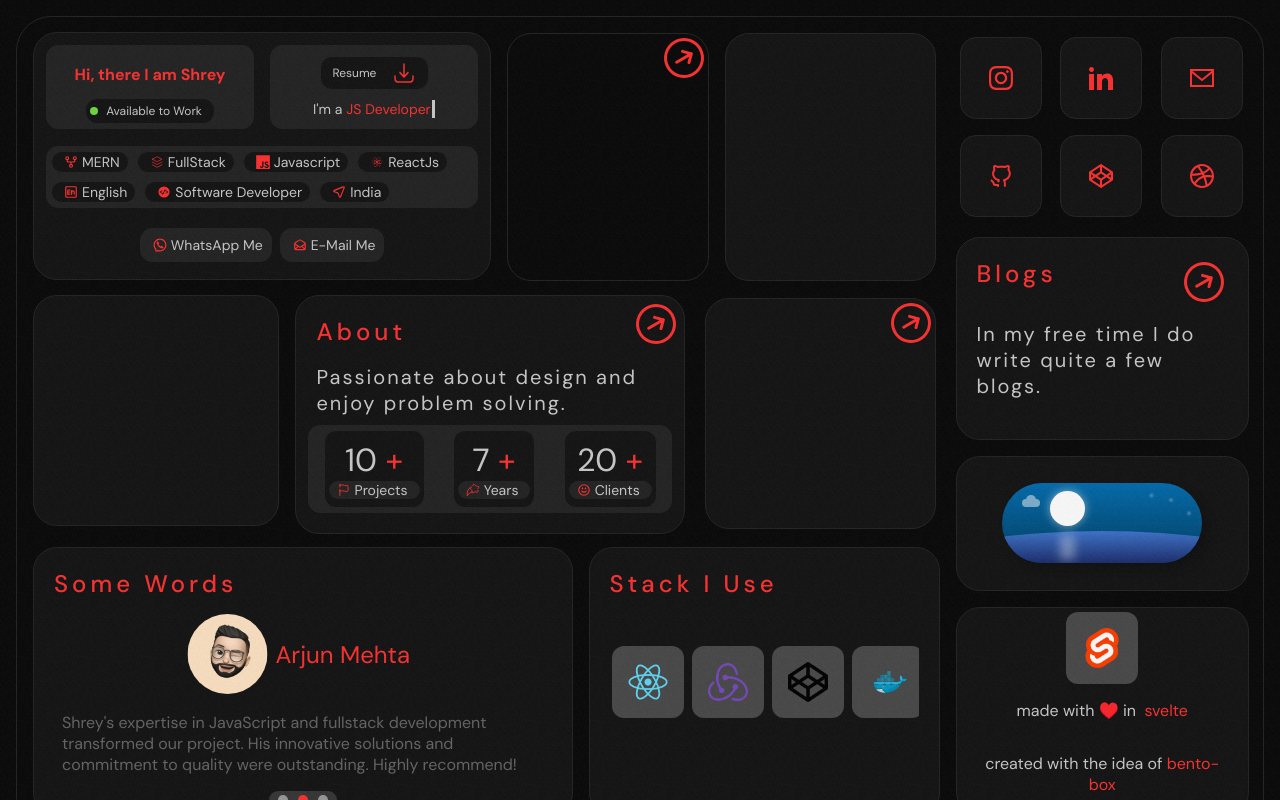
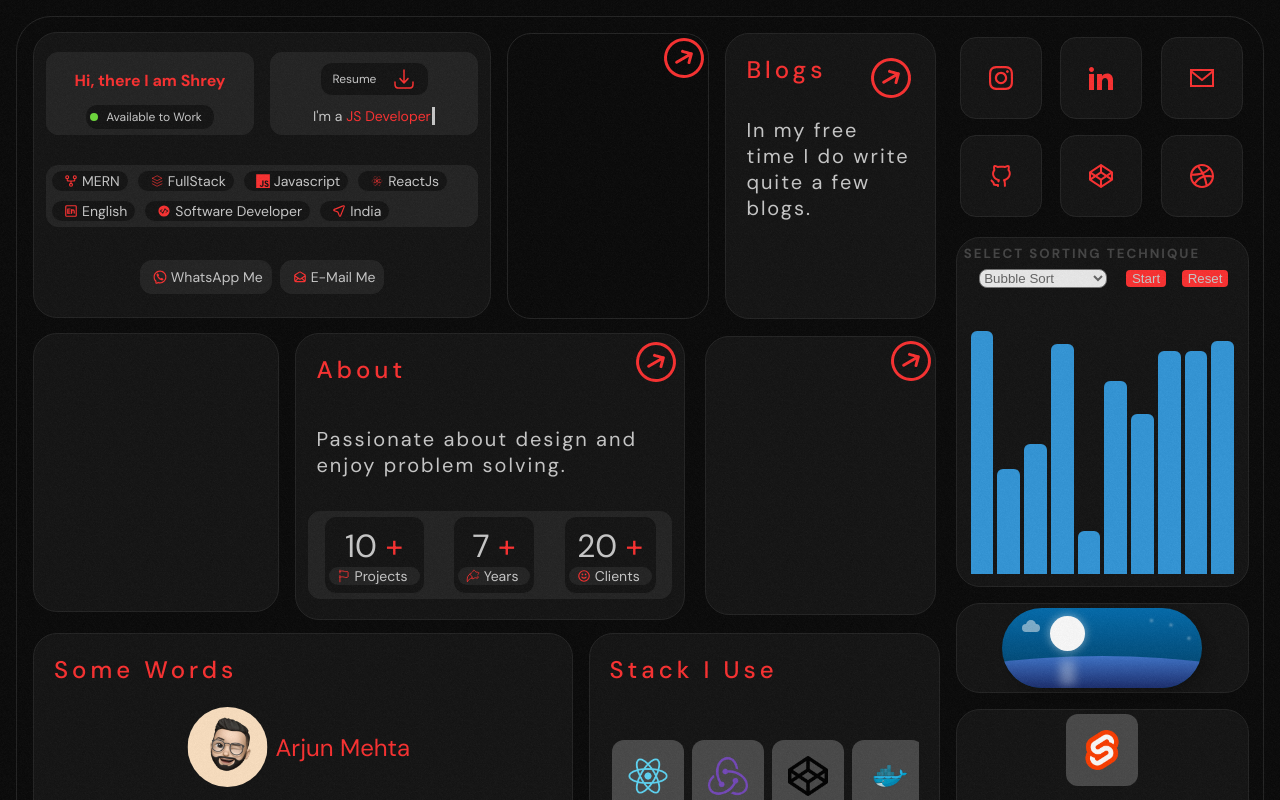
Before and after one commit to shreykr2802/bento-box-crispy, a SvelteKit app: page / in a window 1280 px wide. Shown: the top 800 px of the page. Built offline with nearby package versions, Linux system fonts and the light colour scheme; no server answers.

Commit message:
Array Sort Visualizer

```diff
--- /dev/null
+++ b/src/component/molecule/Home/HomeArrayVisual.svelte
@@ -0,0 +1,285 @@
+<script>
+	import { onMount } from 'svelte';
+
+	let unsortedBarArray = [];
+	const ARRAY_SIZE = 10;
+	const ANIMATION_SPEED = 100;
+	let sortSelection = 'bubble';
+	let arrayContainer;
+
+	const generateRandomArray = (size) => {
+		const array = [];
+		for (let i = 0; i < size; i++) {
+			array.push(Math.floor(Math.random() * 100) + 1);
+		}
+		return array;
+	};
+
+	const createBars = (array) => {
+		arrayContainer.innerHTML = '';
+		array.forEach((value) => {
+			const bar = document.createElement('div');
+			bar.style = `height: ${value * 2.5}px; width: 30px; background-color: #3498db; margin: 0 2px; transition: height 0.2s ease-in-out;border-radius: 6px 6px 0 0`;
+			arrayContainer.appendChild(bar);
+		});
+	};
+
+	async function bubbleSort(array) {
+		const bars = arrayContainer.children;
+		for (let i = 0; i < array.length; i++) {
+			for (let j = 0; j < array.length - i - 1; j++) {
+				bars.item(j).style.backgroundColor = 'var(--color-red-neon)';
+				bars.item(j + 1).style.backgroundColor = 'var(--color-red-neon)';
+				await new Promise((resolve) => setTimeout(resolve, ANIMATION_SPEED));
+
+				if (array[j] > array[j + 1]) {
+					[array[j], array[j + 1]] = [array[j + 1], array[j]];
+					[bars[j].style.height, bars[j + 1].style.height] = [
+						bars[j + 1].style.height,
+						bars[j].style.height
+					];
+				}
+
+				bars.item(j).style.backgroundColor = '#3498db';
+				bars.item(j + 1).style.backgroundColor = '#3498db';
+			}
+			bars.item(array.length - i - 1).style.backgroundColor = '#2ecc71';
+		}
+	}
+
+	async function selectionSort(array) {
+		const bars = arrayContainer.children;
+		for (let i = 0; i < array.length; i++) {
+			let minIdx = i;
+			bars.item(minIdx).style.backgroundColor = 'var(--color-red-neon)';
+			for (let j = i + 1; j < array.length; j++) {
+				bars.item(j).style.backgroundColor = 'yellow';
+				await new Promise((resolve) => setTimeout(resolve, ANIMATION_SPEED));
+
+				if (array[j] < array[minIdx]) {
+					bars[minIdx].style.backgroundColor = '#3498db';
+					minIdx = j;
+					bars.item(minIdx).style.backgroundColor = 'var(--color-red-neon)';
+				} else {
+					bars.item(j).style.backgroundColor = '#3498db';
+				}
+			}
+			[array[i], array[minIdx]] = [array[minIdx], array[i]];
+			[bars[i].style.height, bars[minIdx].style.height] = [
+				bars[minIdx].style.height,
+				bars[i].style.height
+			];
+			bars.item(minIdx).style.backgroundColor = '#3498db';
+			bars.item(i).style.backgroundColor = '#2ecc71';
+		}
+	}
+
+	async function insertionSort(array) {
+		const bars = arrayContainer.children;
+		for (let i = 1; i < array.length; i++) {
+			let key = array[i];
+			let j = i - 1;
+			bars.item(i).style.backgroundColor = 'var(--color-red-neon)';
+			await new Promise((resolve) => setTimeout(resolve, ANIMATION_SPEED));
+
+			while (j >= 0 && array[j] > key) {
+				array[j + 1] = array[j];
+				bars.item(j + 1).style.height = bars[j].style.height;
+				bars.item(j + 1).style.backgroundColor = 'var(--color-red-neon)';
+				j = j - 1;
+				await new Promise((resolve) => setTimeout(resolve, ANIMATION_SPEED));
+			}
+			array[j + 1] = key;
+			bars.item(j + 1).style.height = `${key * 3}px`;
+			bars.item(i).style.backgroundColor = '#3498db';
+			for (let k = 0; k <= i; k++) {
+				bars.item(k).style.backgroundColor = '#2ecc71';
+			}
+		}
+	}
+
+	async function mergeSort(array) {
+		if (array.length < 2) return array;
+		const mid = Math.floor(array.length / 2);
+		const left = array.slice(0, mid);
+		const right = array.slice(mid);
+
+		await mergeSort(left);
+		await mergeSort(right);
+
+		return await merge(array, left, right);
+	}
+
+	async function merge(array, left, right) {
+		let leftIndex = 0;
+		let rightIndex = 0;
+		const bars = arrayContainer.children;
+
+		while (leftIndex < left.length && rightIndex < right.length) {
+			if (left[leftIndex] < right[rightIndex]) {
+				array[leftIndex + rightIndex] = left[leftIndex];
+				bars.item(leftIndex + rightIndex).style.height = `${left[leftIndex] * 3}px`;
+				leftIndex++;
+			} else {
+				array[leftIndex + rightIndex] = right[rightIndex];
+				bars.item(leftIndex + rightIndex).style.height = `${right[rightIndex] * 3}px`;
+				rightIndex++;
+			}
+			bars.item(leftIndex + rightIndex - 1).style.backgroundColor = 'var(--color-red-neon)';
+			await new Promise((resolve) => setTimeout(resolve, ANIMATION_SPEED));
+		}
+
+		while (leftIndex < left.length) {
+			array[leftIndex + rightIndex] = left[leftIndex];
+			bars.item(leftIndex + rightIndex).style.height = `${left[leftIndex] * 3}px`;
+			bars.item(leftIndex + rightIndex).style.backgroundColor = 'var(--color-red-neon)';
+			leftIndex++;
+			await new Promise((resolve) => setTimeout(resolve, ANIMATION_SPEED));
+		}
+
+		while (rightIndex < right.length) {
+			array[leftIndex + rightIndex] = right[rightIndex];
+			bars.item(leftIndex + rightIndex).style.height = `${right[rightIndex] * 3}px`;
+			bars.item(leftIndex + rightIndex).style.backgroundColor = 'var(--color-red-neon)';
+			rightIndex++;
+			await new Promise((resolve) => setTimeout(resolve, ANIMATION_SPEED));
+		}
+
+		for (let i = 0; i < array.length; i++) {
+			bars.item(i).style.backgroundColor = '#2ecc71';
+		}
+	}
+
+	async function quickSort(array, low = 0, high = array.length - 1) {
+		if (low < high) {
+			const pi = await partition(array, low, high);
+			await quickSort(array, low, pi - 1);
+			await quickSort(array, pi + 1, high);
+		}
+        const bars = arrayContainer.children;
+        for (let i = 0; i < bars.length; i++) {
+			bars.item(i).style.backgroundColor = '#2ecc71';
+		}
+	}
+
+	async function partition(array, low, high) {
+		const pivot = array[high];
+		const bars = arrayContainer.children;
+		bars.item(high).style.backgroundColor = 'var(--color-red-neon)';
+
+		let i = low - 1;
+		for (let j = low; j < high; j++) {
+			bars.item(j).style.backgroundColor = 'yellow';
+			await new Promise((resolve) => setTimeout(resolve, ANIMATION_SPEED));
+
+			if (array[j] < pivot) {
+				i++;
+				[array[i], array[j]] = [array[j], array[i]];
+				[bars[i].style.height, bars[j].style.height] = [bars[j].style.height, bars[i].style.height];
+			}
+
+			bars.item(j).style.backgroundColor = '#3498db';
+		}
+
+		[array[i + 1], array[high]] = [array[high], array[i + 1]];
+		[bars[i + 1].style.height, bars[high].style.height] = [
+			bars[high].style.height,
+			bars[i + 1].style.height
+		];
+		bars.item(high).style.backgroundColor = '#3498db';
+
+		return i + 1;
+	}
+	onMount(() => resetArray());
+
+	const resetArray = () => {
+		unsortedBarArray = generateRandomArray(ARRAY_SIZE);
+		createBars(unsortedBarArray);
+	};
+
+	const startSorting = () => {
+		switch (sortSelection) {
+			case 'bubble':
+				bubbleSort(unsortedBarArray);
+				break;
+			case 'selection':
+				selectionSort(unsortedBarArray);
+				break;
+			case 'insertion':
+				insertionSort(unsortedBarArray);
+				break;
+			case 'merge':
+				mergeSort(unsortedBarArray);
+				break;
+			case 'quick':
+				quickSort(unsortedBarArray);
+				break;
+		}
+	};
+</script>
+
+<div class="array-visual">
+	<h5 class="box-sub-title">SELECT SORTING TECHNIQUE</h5>
+	<div class="controls">
+		<select bind:value={sortSelection} class="sorting-select">
+			<option value="bubble">Bubble Sort</option>
+			<option value="selection">Selection Sort</option>
+			<option value="insertion">Insertion Sort</option>
+			<option value="merge">Merge Sort</option>
+			<option value="quick">Quick Sort</option>
+		</select>
+
+		<button class="sorting-button" on:click={startSorting}>Start</button>
+		<button class="sorting-button" on:click={resetArray}>Reset</button>
+	</div>
+	<div class="array-container" bind:this={arrayContainer}></div>
+</div>
+
+<style lang="scss">
+	.array-visual {
+		border: var(--box-border);
+		border-radius: var(--inner-box-border-radius);
+		width: calc(100% - var(--diff-factor));
+		margin: var(--inner-box-margin);
+		padding: var(--inner-box-padding);
+		background-color: var(--color-box-background);
+		text-decoration: none;
+		color: var(--color-text-dark);
+		.box-sub-title {
+			margin: 0.2rem;
+			padding: 0;
+			letter-spacing: 2px;
+		}
+
+		.controls {
+			display: flex;
+			align-items: center;
+			justify-content: space-evenly;
+
+			.sorting-select {
+				margin: 0.2rem;
+				width: 8rem;
+				border-radius: 8px;
+				color: var(--color-text-light);
+				outline: none;
+			}
+
+			.sorting-button {
+				border-radius: 4px;
+				color: var(--color-text-dark);
+				outline: none;
+				background-color: var(--color-red-neon);
+				border: none;
+				cursor: pointer;
+			}
+		}
+
+		.array-container {
+			display: flex;
+			align-items: flex-end;
+			justify-content: space-evenly;
+			margin: 0.5rem;
+			height: 275px;
+		}
+	}
+</style>
--- a/src/component/molecule/Home/HomeBlog.svelte
+++ b/src/component/molecule/Home/HomeBlog.svelte
@@ -15,12 +15,11 @@
 		border: var(--box-border);
 		display: flex;
 		border-radius: var(--inner-box-border-radius);
-		height: 100%;
-		width: calc(100% - var(--diff-factor));
+		height: calc(100% - var(--diff-factor));
+		width: calc(50% - var(--diff-factor));
 		margin: var(--inner-box-margin);
 		padding: var(--inner-box-padding);
 		background-color: var(--color-box-background);
-		text-decoration: none;
 
 		section {
 			margin: 1rem;
--- a/src/component/molecule/Home/HomeContent.svelte
+++ b/src/component/molecule/Home/HomeContent.svelte
@@ -11,6 +11,7 @@
 	import Shrey from '$lib/images/shrey.png?enhanced';
 	import CaseStudy1 from '$lib/images/casestudy1.png?enhanced';
 	import CaseStudy2 from '$lib/images/casestudy2.png?enhanced';
+	import HomeArrayVisual from './HomeArrayVisual.svelte';
 </script>
 
 <div class="home-content">
@@ -19,11 +20,15 @@
 			<HomeNameDetails />
 			<div class="group">
 				<a class="box12" href="/case-study/ssr-ssg-isr-csr-ecommerce">
-					<enhanced:img class="case-study-1-img" src={CaseStudy1} alt="Ecommerce - SSR, SSG, ISR, CSR" />
+					<enhanced:img
+						class="case-study-1-img"
+						src={CaseStudy1}
+						alt="Ecommerce - SSR, SSG, ISR, CSR"
+					/>
 					<p class="case-title">Ecommerce - SSR, SSG, ISR, CSR</p>
 					<ArrowButton navigateTo="/case-study/ssr-ssg-isr-csr-ecommerce" />
 				</a>
-				<div class="box13"></div>
+				<HomeBlog />
 			</div>
 		</div>
 		<div class="row">
@@ -34,7 +39,11 @@
 				<HomeAbout />
 			</div>
 			<a class="box23" href="/case-study/migrating-javascript-to-typescript">
-				<enhanced:img class="case-study-1-img" src={CaseStudy2} alt="Migrating a Legacy JavaScript Project to TypeScript" />
+				<enhanced:img
+					class="case-study-1-img"
+					src={CaseStudy2}
+					alt="Migrating a Legacy JavaScript Project to TypeScript"
+				/>
 				<p class="case-title">Migrating a Legacy JavaScript Project to TypeScript</p>
 				<ArrowButton navigateTo="/case-study/migrating-javascript-to-typescript" />
 			</a>
@@ -49,7 +58,7 @@
 	<div class="right">
 		<HomeSocials />
 		<div class="group-right">
-			<HomeBlog />
+			<HomeArrayVisual />
 			<div class="box43"><DarkLightMode /></div>
 			<div class="box44">
 				<StackBox stackName="Svelte" />
@@ -140,17 +149,6 @@
 								font-size: 0.875rem;
 							}
 						}
-					}
-
-					.box13 {
-						border: var(--box-border);
-						display: flex;
-						border-radius: var(--inner-box-border-radius);
-						height: calc(100% - var(--diff-factor));
-						width: calc(50% - var(--diff-factor));
-						margin: var(--inner-box-margin);
-						padding: var(--inner-box-padding);
-						background-color: var(--color-box-background);
 					}
 				}
 
```
